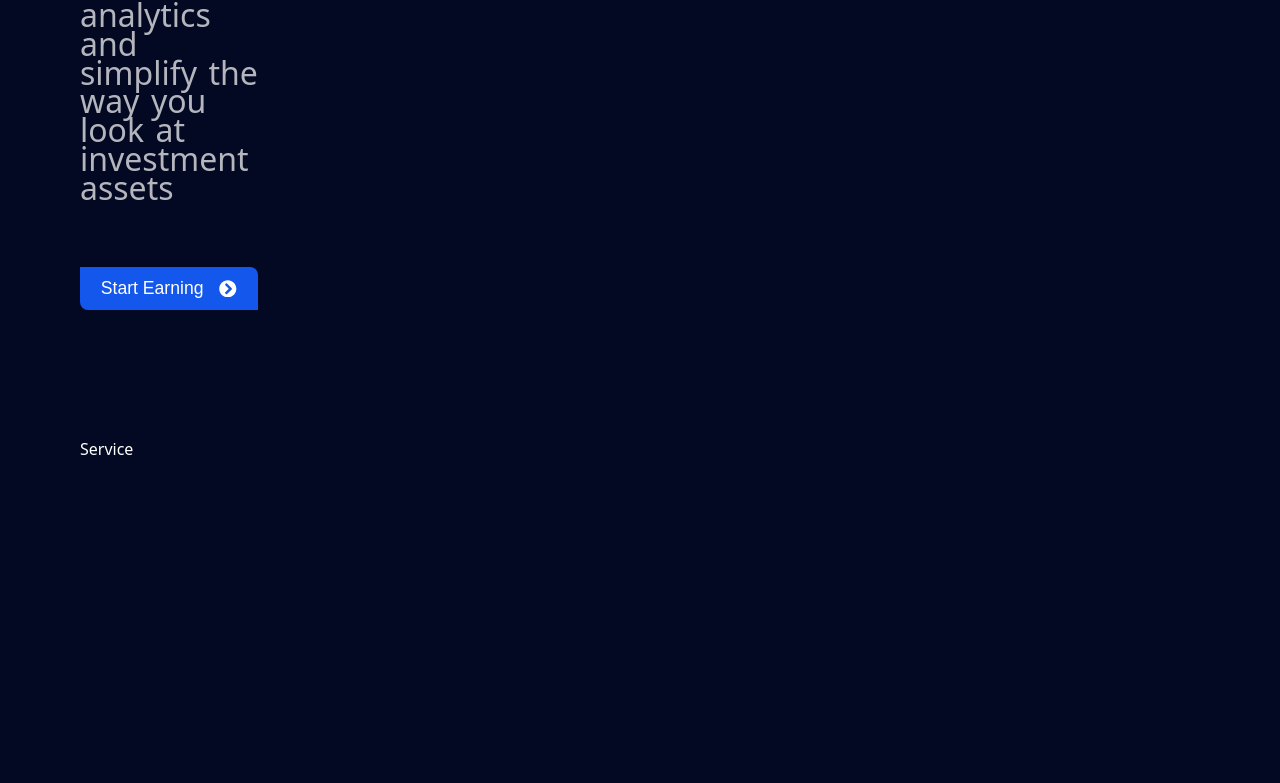
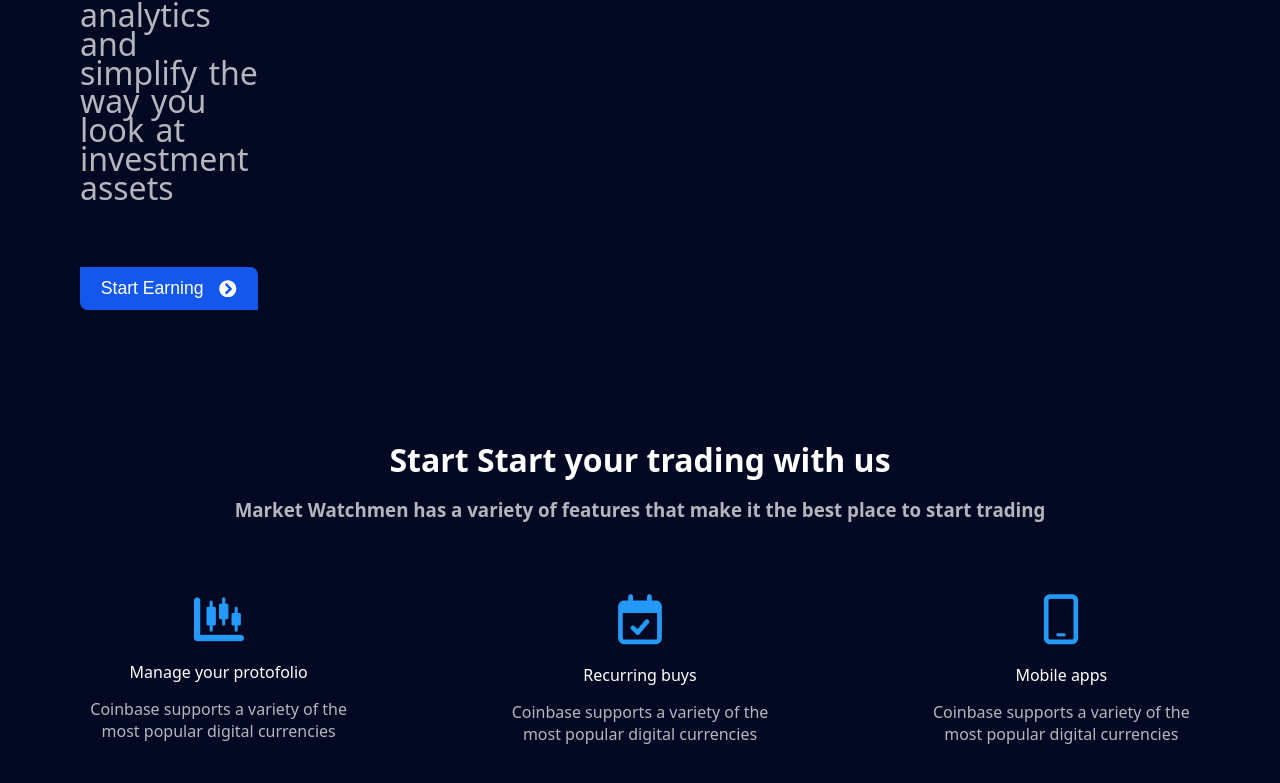
Before and after one commit to priyankasingh2907/coinbase-responsive-website, a React (Vite) app: page / in a window 1280 px wide. Shown: the part 2401-3184 px from the top of the page. Before the commit the page ends 2989 px from the top, so only its background shows below. Built offline with nearby package versions, Linux system fonts and the light colour scheme.

Commit message:
Services Section created

```diff
--- a/src/Components/Service.jsx
+++ b/src/Components/Service.jsx
@@ -1,6 +1,68 @@
 import styled from "styled-components";
+import service1 from "../assets/service1.png";
+import service2 from "../assets/service2.png";
+import service3 from "../assets/service3.png";
 
 export default function Service() {
-  return <Section>Service</Section>;
+  const serviceData = [
+    {
+      image: service1,
+      title: "Manage your protofolio",
+      description:
+        "Coinbase supports a variety of the most popular digital currencies",
+    },
+    {
+      image: service2,
+      title: "Recurring buys",
+      description:
+        "Coinbase supports a variety of the most popular digital currencies",
+    },
+    {
+      image: service3,
+      title: "Mobile apps",
+      description:
+        "Coinbase supports a variety of the most popular digital currencies",
+    },
+  ];
+  return (
+    <Section className="flex column j-center a-center gap">
+      <div className="title container flex column gap-1">
+        <div className="title text-center">
+          <h2>Start Start your trading with us</h2>
+        </div>
+        <div className="subtitle text-center subdue">
+          <h3>
+            Market Watchmen has a variety of features that make it the best
+            place to start trading
+          </h3>
+        </div>
+      </div>
+      <div className="services flex j-center a-center gap">
+        {serviceData.map((service, index) => (
+          <div key={index} className="service text-center column flex gap-1">
+            <div className="image">
+              <img src={service.image} alt={service.title} />
+            </div>
+
+            <div className="title text-center">{service.title}</div>
+            <div className="description subdue  text-center">
+              {service.description}
+            </div>
+          </div>
+        ))}
+      </div>
+    </Section>
+  );
 }
-const Section = styled.section``;
+const Section = styled.section`
+  .services {
+    padding: 0.5rem;
+    gap: 10rem;
+    .service {
+      .title {
+        font-size: 1rem;
+        line-height: 1.2rem;
+      }
+    }
+  }
+`;
```
